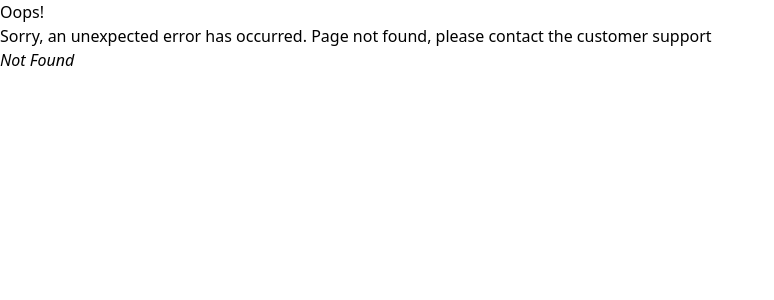
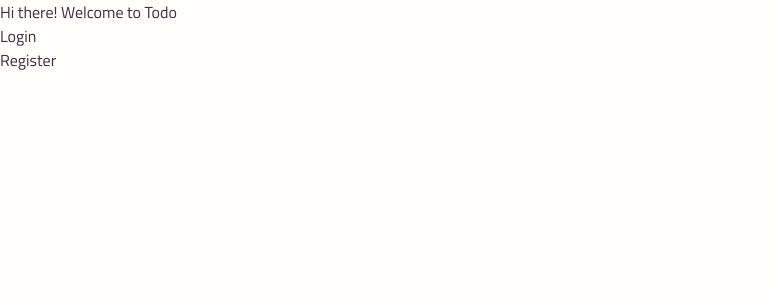
Before and after one commit to stanleychukwu17/4-postgres-1-todo, a React (Vite) app in the folder client/: page /login in a window 1280 px wide. Before the commit this address had no page. Shown: the top 300 px of the page, without its empty margins (0-774 px from the left). Built offline with nearby package versions, Linux system fonts and the light colour scheme.

Commit message:
started the login page design

```diff
--- a/client/src/App.tsx
+++ b/client/src/App.tsx
@@ -1,6 +1,4 @@
-// import { Routes, Route } from "react-router-dom"
 // import HomeComp from "./components/HomeComp"
-// import LoginComp from "./components/LoginComp"
 
 
 export default function App() {
--- a/client/src/components/LoginComp.tsx
+++ b/client/src/components/LoginComp.tsx
@@ -1,6 +1,20 @@
 
 export default function LoginComp() {
     return (
-        <div>LoginComp</div>
+        <div className="">
+            <div className="">Hi there! Welcome to Todo</div>
+            <div className="">
+                <div className="">Login</div>
+                <div className="">
+
+                </div>
+            </div>
+            <div className="">
+                <div className="">Register</div>
+                <div className="">
+
+                </div>
+            </div>
+        </div>
     )
 }
--- a/client/src/main.tsx
+++ b/client/src/main.tsx
@@ -4,6 +4,7 @@ import { createBrowserRouter, RouterProvider, } from "react-router-dom";
 
 import App from './App.tsx'
 import ErrorComp from './components/ErrorComp.tsx'
+import LoginComp from "./components/LoginComp"
 import './index.css'
 
 const router = createBrowserRouter([
@@ -12,10 +13,16 @@ const router = createBrowserRouter([
         element: <App />,
         errorElement: <ErrorComp />,
     },
+    {
+        path: "/login",
+        element: <LoginComp />,
+    },
 ]);
 
 ReactDOM.createRoot(document.getElementById('root')!).render(
     <React.StrictMode>
-        <RouterProvider router={router} />
+        <main className="bg-[#fffefb] h-screen relative text-[#3c2f41]">
+            <RouterProvider router={router} />
+        </main>
     </React.StrictMode>,
 )
```
